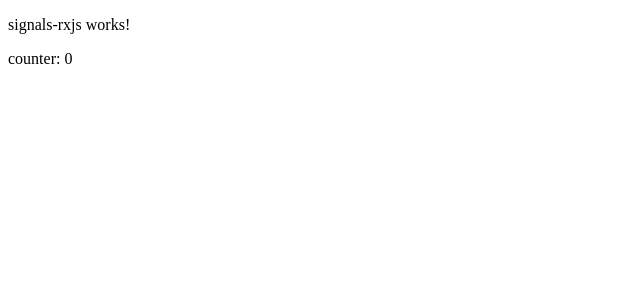
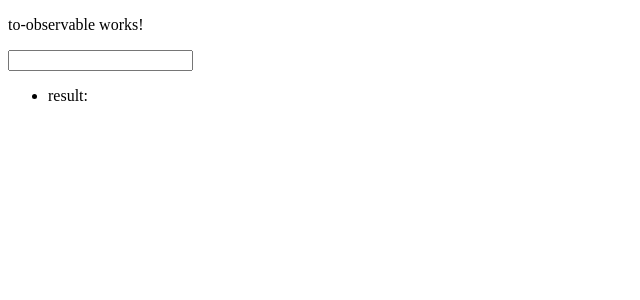
Before and after one commit to getulio-souza/signals-tutorial, an Angular app: page / in a window 1280 px wide. Shown: the top 300 px of the page, without its empty margins (0-640 px from the left). Built offline with nearby package versions, Linux system fonts and the light colour scheme.

Commit message:
feature: to-observable

```diff
--- a/src/app/app.component.html
+++ b/src/app/app.component.html
@@ -9,7 +9,9 @@
     *ngIf="componentToogle()"
     ></app-cleanup-signals> -->
 
-    <app-signals-rxjs></app-signals-rxjs>
+    <!-- <app-signals-rxjs></app-signals-rxjs> -->
+
+    <app-to-observable></app-to-observable>
 
     <!-- <button (click)="onToogleComponent()">toogle</button> -->
 
--- a/src/app/app.module.ts
+++ b/src/app/app.module.ts
@@ -10,6 +10,7 @@ import { EqualityFunctionsComponent } from './equality-functions/equality-functi
 import { UntrackedDependenciesComponent } from './untracked-dependencies/untracked-dependencies.component';
 import { CleanupSignalsComponent } from './cleanup-signals/cleanup-signals.component';
 import { SignalsRxjsComponent } from './signals-rxjs/signals-rxjs.component';
+import { ToObservableComponent } from './to-observable/to-observable.component';
 
 @NgModule({
   declarations: [
@@ -20,7 +21,8 @@ import { SignalsRxjsComponent } from './signals-rxjs/signals-rxjs.component';
     EqualityFunctionsComponent,
     UntrackedDependenciesComponent,
     CleanupSignalsComponent,
-    SignalsRxjsComponent
+    SignalsRxjsComponent,
+    ToObservableComponent
   ],
   imports: [
     BrowserModule,
--- a/src/app/signals-rxjs/signals-rxjs.component.ts
+++ b/src/app/signals-rxjs/signals-rxjs.component.ts
@@ -11,7 +11,7 @@ export class SignalsRxjsComponent implements OnInit, OnDestroy{
   counterObservable = interval(10000);
   private subscription!: Subscription
 
-  counter = toSignal(this.counterObservable, { initialValue: 0 }, { manualCleanup: true });
+  counter = toSignal(this.counterObservable, { initialValue: 0 });
 
   ngOnInit(): void {
     this.subscription = this.counterObservable.subscribe()
--- /dev/null
+++ b/src/app/to-observable/query.service.ts
@@ -0,0 +1,10 @@
+import { Injectable, signal } from '@angular/core';
+
+@Injectable({
+  providedIn: 'root'
+})
+export class QueryService {
+
+constructor() { }
+  query = signal('')
+}
--- /dev/null
+++ b/src/app/to-observable/to-observable.component.html
@@ -0,0 +1,7 @@
+<p>to-observable works!</p>
+
+<input type="text" (input)="onQueryChange($event)">
+
+<ul>
+  <li>result:{{results$ |async}}</li>
+</ul>
--- /dev/null
+++ b/src/app/to-observable/to-observable.component.ts
@@ -0,0 +1,31 @@
+import { Component, OnInit } from '@angular/core';
+import { QueryService } from './query.service';
+import { toObservable } from '@angular/core/rxjs-interop';
+import { of, switchMap } from 'rxjs';
+
+@Component({
+  selector: 'app-to-observable',
+  templateUrl: './to-observable.component.html',
+  styleUrls: ['./to-observable.component.scss']
+})
+export class ToObservableComponent implements OnInit {
+  constructor(
+    private queryService: QueryService
+  ) { }
+
+  query = this.queryService.query;
+
+  query$ = toObservable(this.query)
+
+  results$: any = this.query$.pipe(switchMap(query => of(query)))
+
+  onQueryChange(event: Event) {
+    const value = (event.target as HTMLInputElement).value;
+    console.log(value)
+    this.query.set(value)
+  }
+
+  ngOnInit(): void {
+    // console.log(this.results$)
+  }
+}
```
Also changed, not shown: src/app/to-observable/to-observable.component.scss (added), 2 other files (tests, documents, lock files or other folders).
